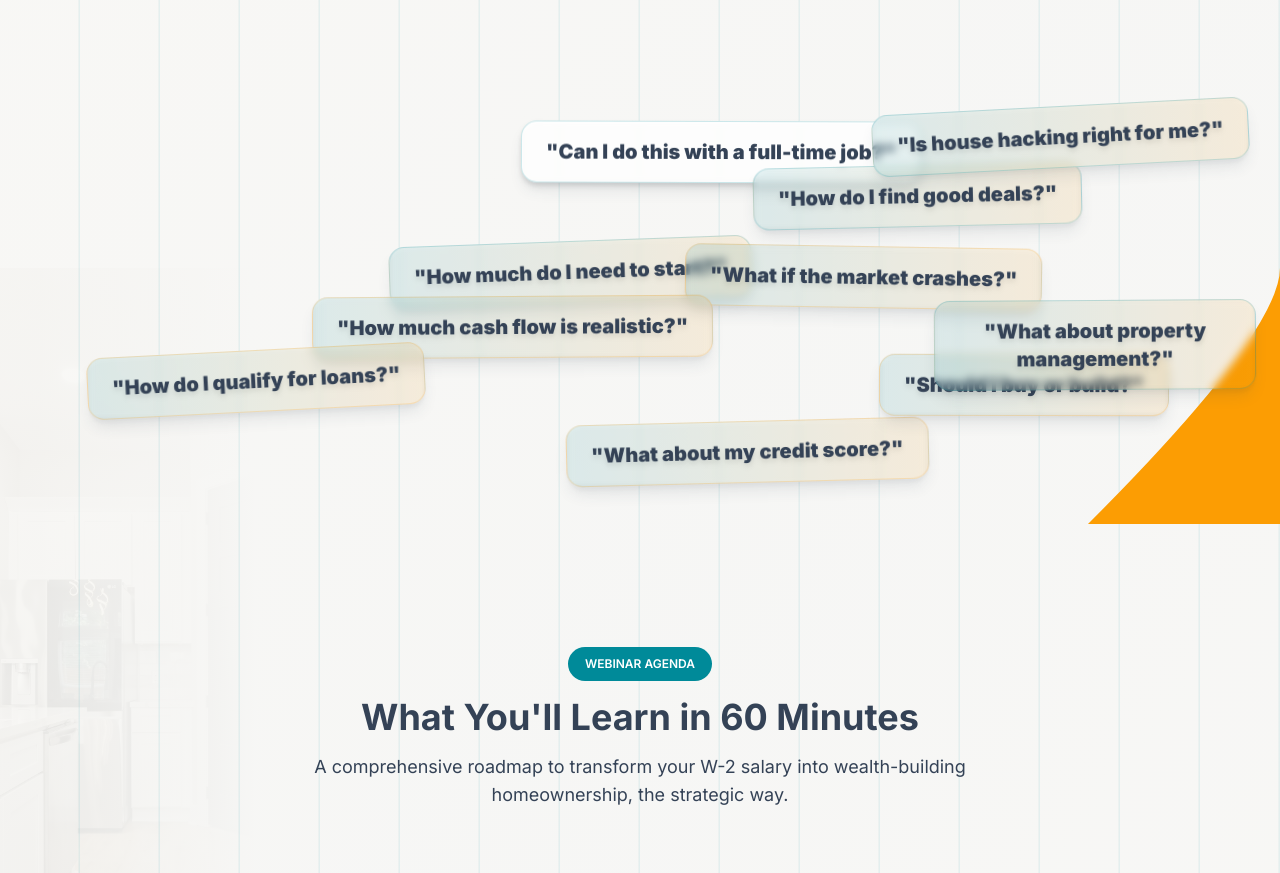
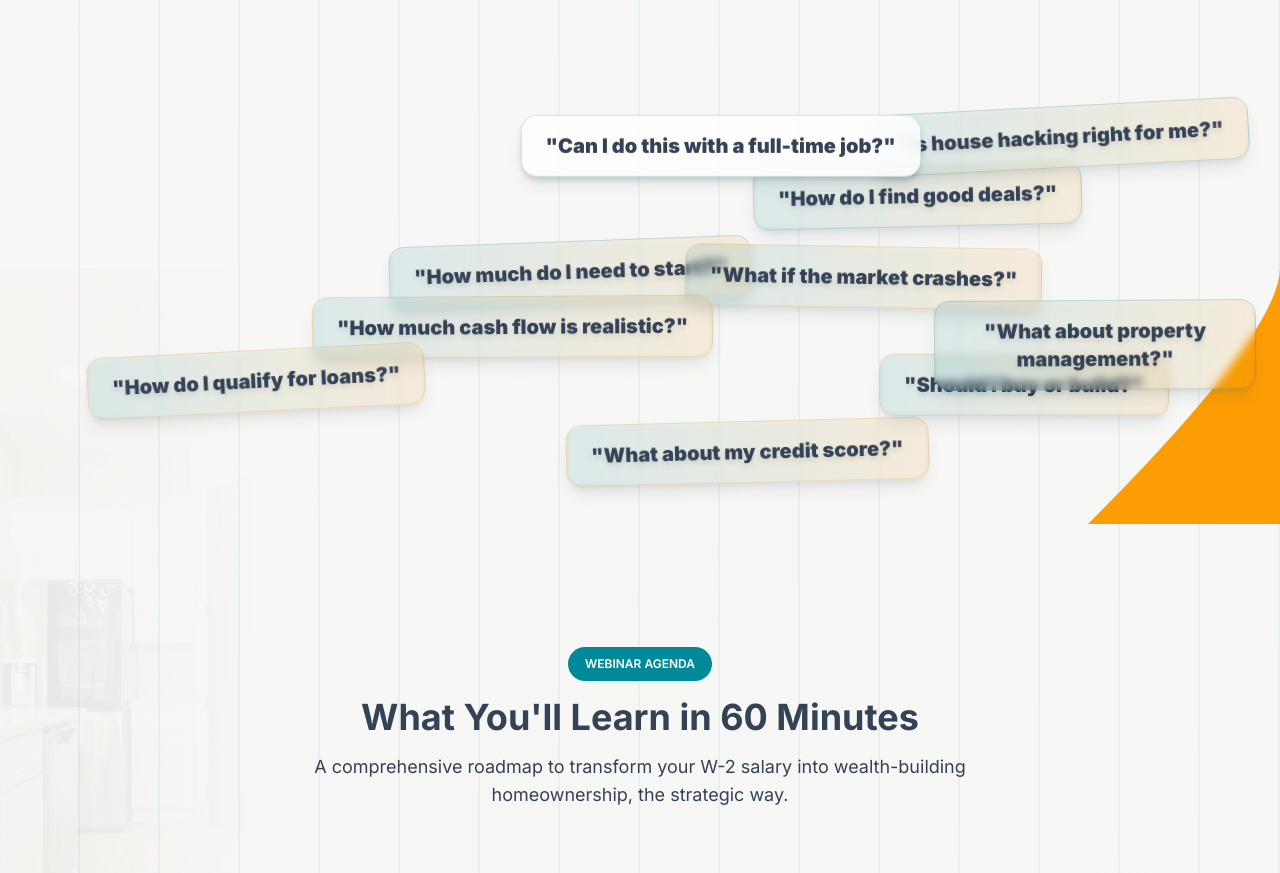
Before and after one commit to Multiculture-Mortgage/w2towealth-webinar-landingpg, a React (Vite) app: page / in a window 1280 px wide. Shown: the part 1370-2243 px from the top of the page. Built offline with nearby package versions, Linux system fonts and the light colour scheme; a web font is replaced by a local one.

Commit message:
Add auto-rotation to questions

```diff
--- a/src/components/BenefitsSection.tsx
+++ b/src/components/BenefitsSection.tsx
@@ -67,6 +67,7 @@ const BenefitsSection = () => {
     border: string;
     animationDelay: string;
   }>>([]);
+  const [activeQuestionIndex, setActiveQuestionIndex] = useState(0);
 
   useEffect(() => {
     const generateRandomPositions = () => {
@@ -129,6 +130,15 @@ const BenefitsSection = () => {
     };
 
     setQuestionPositions(generateRandomPositions());
+  }, []);
+
+  // Auto-cycle through questions every 3 seconds
+  useEffect(() => {
+    const interval = setInterval(() => {
+      setActiveQuestionIndex((prev) => (prev + 1) % questions.length);
+    }, 3000);
+
+    return () => clearInterval(interval);
   }, []);
 
   return (
@@ -197,10 +207,16 @@ const BenefitsSection = () => {
               const position = questionPositions[index];
               if (!position) return null;
 
+              const isActive = index === activeQuestionIndex;
+
               return (
                 <div
                   key={index}
-                  className="absolute animate-fade-in hover:scale-110 hover:z-20 hover:animate-[float_1s_ease-in-out_infinite] transition-all duration-150 cursor-pointer group"
+                  className={`absolute animate-fade-in transition-all duration-150 cursor-pointer group ${
+                    isActive
+                      ? 'scale-110 z-20 animate-[float_1s_ease-in-out_infinite]'
+                      : 'hover:scale-110 hover:z-20 hover:animate-[float_1s_ease-in-out_infinite]'
+                  }`}
                   style={{
                     top: position.top,
                     left: position.left,
@@ -208,7 +224,7 @@ const BenefitsSection = () => {
                     animationDelay: position.animationDelay
                   }}
                 >
-                  <div className={`${position.background} shadow-lg rounded-2xl px-6 py-4 text-lg md:text-xl font-black text-brand-navy border ${position.border} drop-shadow-md backdrop-blur-sm group-hover:shadow-2xl`}>
+                  <div className={`${position.background} shadow-lg rounded-2xl px-6 py-4 text-lg md:text-xl font-black text-brand-navy border ${position.border} drop-shadow-md backdrop-blur-sm ${isActive ? 'shadow-2xl' : 'group-hover:shadow-2xl'}`}>
                     "{question}"
                   </div>
                 </div>
```
